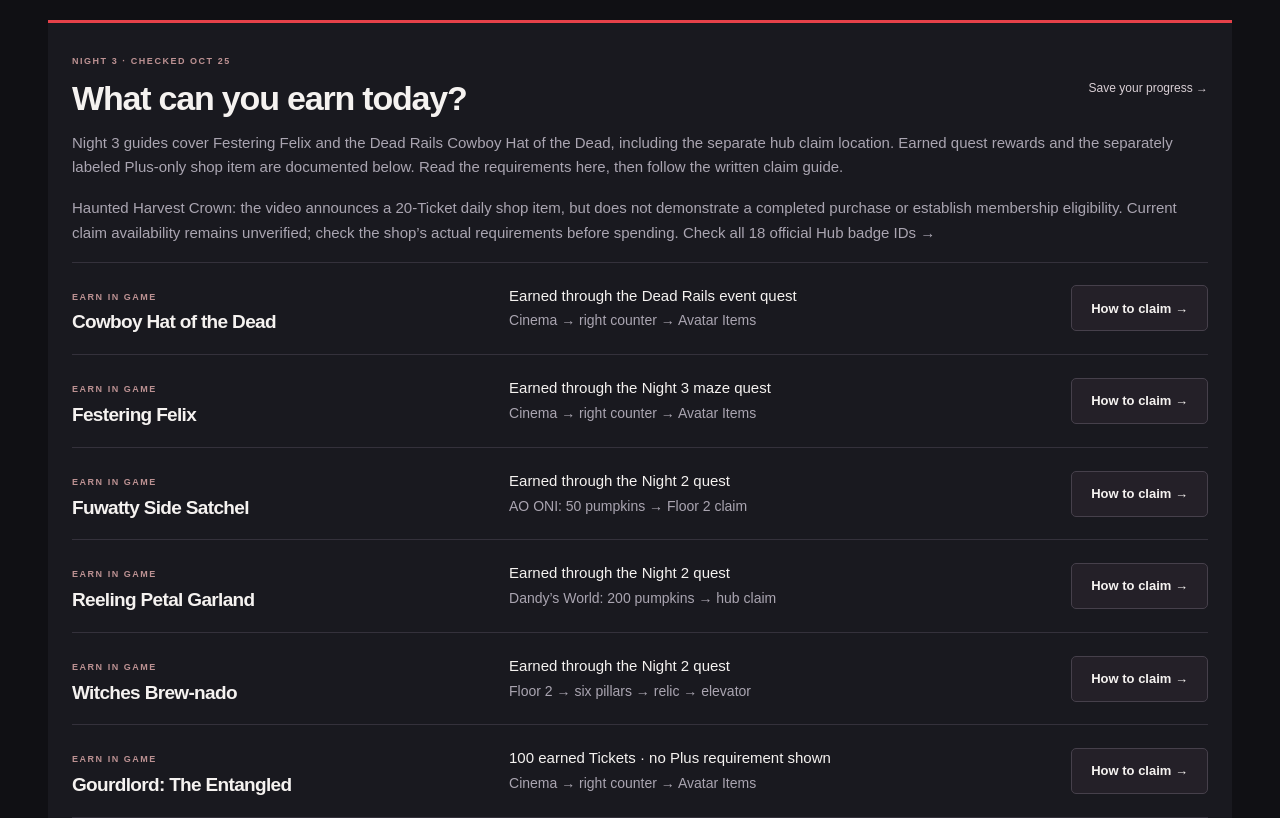
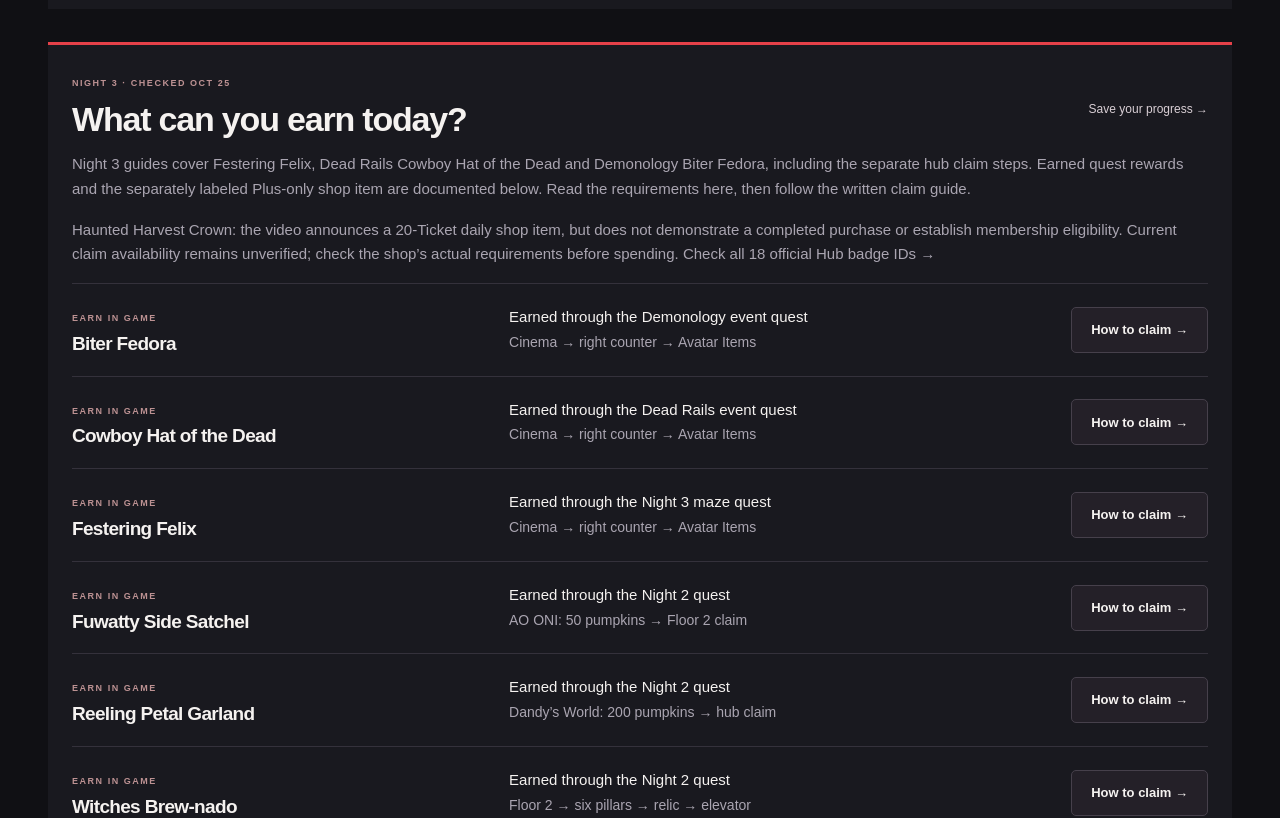
Before and after one commit to richardharmer/roblox-the-hollow, a Next.js app: page / in a window 1280 px wide. Shown: the part 1240-2058 px from the top of the page. Built offline with nearby package versions, Linux system fonts and the light colour scheme.

Commit message:
补充恶魔学六件遗物任务与礼帽领取攻略

```diff
--- /dev/null
+++ b/research/demonology-review-2026-10-25.md
@@ -0,0 +1,5 @@
+# Demonology — October 25
+
+Original WaffleTrades https://www.youtube.com/watch?v=83Z9EoqsLuw (October 25). Read full native transcript 0:00–3:07. Inspected frames 1:15 three-lamp objective, 1:47 moving ring, 2:42 skull carried with altar count 5/6, 2:59 portal transition, 3:04 hub Claim display at green-lit entrance. Six relic mechanisms, ritual and portal published REPORTED. Visible Claim prompt does not prove avatar-inventory delivery. No account playtest or Ticket amount asserted.
+
+Official Hub badge API this round: 18 enabled records including Biter Fedora 3255111880715709, Universe 10770728771. Ticket issue topic remains 29 posts, latest October 24 17:30 UTC. Search found no primary valid redeem-code evidence; similarly named games and puzzle combinations excluded.
--- a/src/app/page.tsx
+++ b/src/app/page.tsx
@@ -101,7 +101,7 @@ export default function Home() {
             Know how to claim it.
           </p>
           <p className="hero-caption">
-            Night 3 guides: solve the grave puzzle for Festering Felix, or complete Dead Rails Edison’s Revenge and claim Cowboy Hat of the Dead. Night 1 and Night 2 guides are also available. Written steps, Tickets costs and Plus restrictions are all here.
+            Night 3 guides: solve the grave puzzle for Festering Felix, complete Dead Rails Edison’s Revenge for Cowboy Hat of the Dead, or collect six Demonology relics for Biter Fedora. Night 1 and Night 2 guides are also available. Written steps, Tickets costs and Plus restrictions are all here.
           </p>
           <div className="hero-actions">
             <Link href="/rewards/#reward-board" className="button primary">
--- a/src/components/player-guide.tsx
+++ b/src/components/player-guide.tsx
@@ -37,7 +37,7 @@ export function RewardBoard({ compact = false }: { compact?: boolean }) {
         </Link>
       </div>
       <p>
-        Night 3 guides cover Festering Felix and the Dead Rails Cowboy Hat of the Dead, including the separate hub claim location. Earned quest rewards and the separately labeled Plus-only shop item are documented below. Read the requirements here,
+        Night 3 guides cover Festering Felix, Dead Rails Cowboy Hat of the Dead and Demonology Biter Fedora, including the separate hub claim steps. Earned quest rewards and the separately labeled Plus-only shop item are documented below. Read the requirements here,
         then follow the written claim guide.
       </p>
       <p>Haunted Harvest Crown: the video announces a 20-Ticket daily shop item, but does not demonstrate a completed purchase or establish membership eligibility. Current claim availability remains unverified; check the shop’s actual requirements before spending. <Link href="/badges/">Check all {hollowBadges.length} official Hub badge IDs →</Link></p>
--- a/src/data/badges.json
+++ b/src/data/badges.json
@@ -367,9 +367,10 @@
     "id": "badge-3255111880715709",
     "slug": "badge-3255111880715709",
     "name": "Biter Fedora",
-    "description": "Official badge identity confirmed in The Hollow universe. The API description is empty; claim steps, price, eligibility and avatar-item delivery remain unverified.",
+    "description": "Official Hub badge identity confirmed. Separate community video documents Demonology’s six relics, ritual, portal and hub Claim display.",
     "verificationLevel": "CONFIRMED",
     "sources": [
+      "waffle-demonology",
       "official-hollow-badges"
     ],
     "firstSeenAt": "2026-10-25",
@@ -381,9 +382,12 @@
     "badgeId": 3255111880715709,
     "universeId": 10770728771,
     "enabled": true,
-    "claimInstructionsEvidence": "UNVERIFIED",
+    "claimInstructionsEvidence": "REPORTED",
     "robloxUrl": "https://www.roblox.com/badges/3255111880715709/",
-    "requirements": []
+    "requirements": [
+      "Complete the Demonology event ritual and portal, then use the hub Claim display."
+    ],
+    "relatedRewardSlug": "biter-fedora"
   },
   {
     "id": "badge-3557398016002690",
--- a/src/data/quests.json
+++ b/src/data/quests.json
@@ -1,4 +1,65 @@
 [
+  {
+    "verificationLevel": "REPORTED",
+    "firstSeenAt": "2026-10-25",
+    "lastVerifiedAt": "2026-10-25",
+    "updatedAt": "2026-10-25",
+    "publishDetail": true,
+    "image": null,
+    "gameId": "the-hollow-2026",
+    "sources": [
+      "waffle-demonology",
+      "official-hollow-badges"
+    ],
+    "id": "demonology-six-relics",
+    "slug": "demonology-six-relics",
+    "name": "Demonology: six relics, ritual and Biter Fedora",
+    "description": "Collect the mirror, lantern, book, hourglass, lock and skull; complete the ritual and portal, then claim Biter Fedora in the hub.",
+    "steps": [
+      "In Demonology, click The Hollow sticky notes at the top right and load into the event game. Follow the red marker on the compass at the top of the screen to find the altar. Avoid the monster while collecting the six relics.",
+      "Mirror: follow the mirror as it jumps between pedestals until you can collect it. In the recording it turns purple when obtained. Pick it up, equip it and bring it back to the altar.",
+      "Lantern: pick up the spectral flame and light the three lamps by holding the interaction key (E in the recording). Collect the lantern that appears in the middle and return it to the altar.",
+      "Book: interact with and read each sign in the area. Reading the final sign spawns the book; collect it and bring it to the altar.",
+      "Hourglass: stand inside the moving circle and walk with it. Stay inside until its progress indicator fills, then collect the hourglass and return it to the altar.",
+      "Lock: find the locked fence, then search nearby containers for a lockpick. Use it on the lock and click when the moving cursor is on the red segment of the minigame. Collect the lock relic and return it to the altar. The lockpick container in the video is an example, not a guaranteed spawn for every run.",
+      "Skull: pick up the shovel, dig the fresh grave, retrieve the skull and return it to the altar. Check that all six relics have been placed; carrying the final relic is not enough.",
+      "Begin the ritual, let the cutscene finish and walk into the portal. The creator reports receiving the Demonology event badge at this point.",
+      "Return to The Hollow hub on the same account. Look to the left for the Biter Fedora display by the green-lit entrance and interact with Claim. Check your avatar inventory afterward. The recording shows the Claim prompt; successful inventory delivery has not been independently tested here."
+    ],
+    "tips": [
+      "Return each relic to the altar and use the on-screen counter to check progress. The recording shows separate carried-item and altar-placement states.",
+      "Use the red compass marker to orient yourself; no fixed map route or guaranteed completion time is established.",
+      "No Ticket purchase or Plus requirement appears in the recorded quest route."
+    ],
+    "troubleshooting": [
+      "Ritual unavailable: check that all six relics were placed on the altar, including the skull.",
+      "Hourglass not appearing: stay inside the moving circle until progress completes. For the lantern, light all three lamps.",
+      "After the ritual, enter the portal before leaving. Then visit the hub Claim display; earning a badge and receiving an avatar item are separate checks."
+    ],
+    "estimatedMinutes": null,
+    "prerequisites": [
+      "Access to the Demonology Hollow event mode.",
+      "Original video reviewed October 25; community-recorded walkthrough, not an account playtest."
+    ],
+    "videoChapters": [
+      {
+        "label": "0:09 — Event mode, compass and altar",
+        "url": "https://www.youtube.com/watch?v=83Z9EoqsLuw&t=9s"
+      },
+      {
+        "label": "0:48 — Mirror, lantern and book",
+        "url": "https://www.youtube.com/watch?v=83Z9EoqsLuw&t=48s"
+      },
+      {
+        "label": "1:38 — Hourglass, lock and skull",
+        "url": "https://www.youtube.com/watch?v=83Z9EoqsLuw&t=98s"
+      },
+      {
+        "label": "2:42 — Ritual, portal and hub Claim",
+        "url": "https://www.youtube.com/watch?v=83Z9EoqsLuw&t=162s"
+      }
+    ]
+  },
   {
     "verificationLevel": "REPORTED",
     "firstSeenAt": "2026-10-25",
--- a/src/data/rewards.json
+++ b/src/data/rewards.json
@@ -1,4 +1,44 @@
 [
+  {
+    "verificationLevel": "REPORTED",
+    "firstSeenAt": "2026-10-25",
+    "lastVerifiedAt": "2026-10-25",
+    "updatedAt": "2026-10-25",
+    "publishDetail": true,
+    "image": null,
+    "gameId": "the-hollow-2026",
+    "sources": [
+      "waffle-demonology",
+      "official-hollow-badges"
+    ],
+    "id": "biter-fedora",
+    "slug": "biter-fedora",
+    "name": "Biter Fedora",
+    "description": "Complete Demonology’s six-relic ritual, enter the portal and use the Biter Fedora Claim display on the left side of The Hollow hub.",
+    "steps": [
+      "In Demonology, click The Hollow sticky notes at the top right and load into the event game. Follow the red marker on the compass at the top of the screen to find the altar. Avoid the monster while collecting the six relics.",
+      "Mirror: follow the mirror as it jumps between pedestals until you can collect it. In the recording it turns purple when obtained. Pick it up, equip it and bring it back to the altar.",
+      "Lantern: pick up the spectral flame and light the three lamps by holding the interaction key (E in the recording). Collect the lantern that appears in the middle and return it to the altar.",
+      "Book: interact with and read each sign in the area. Reading the final sign spawns the book; collect it and bring it to the altar.",
+      "Hourglass: stand inside the moving circle and walk with it. Stay inside until its progress indicator fills, then collect the hourglass and return it to the altar.",
+      "Lock: find the locked fence, then search nearby containers for a lockpick. Use it on the lock and click when the moving cursor is on the red segment of the minigame. Collect the lock relic and return it to the altar. The lockpick container in the video is an example, not a guaranteed spawn for every run.",
+      "Skull: pick up the shovel, dig the fresh grave, retrieve the skull and return it to the altar. Check that all six relics have been placed; carrying the final relic is not enough.",
+      "Begin the ritual, let the cutscene finish and walk into the portal. The creator reports receiving the Demonology event badge at this point.",
+      "Return to The Hollow hub on the same account. Look to the left for the Biter Fedora display by the green-lit entrance and interact with Claim. Check your avatar inventory afterward. The recording shows the Claim prompt; successful inventory delivery has not been independently tested here."
+    ],
+    "questIds": [
+      "demonology-six-relics"
+    ],
+    "catalogItemId": null,
+    "type": "Avatar item",
+    "free": true,
+    "costLabel": "Earned through the Demonology event quest",
+    "availability": "AVAILABLE",
+    "requirements": [
+      "Collect and place all six relics, complete the ritual and enter the portal.",
+      "Return to the hub and use Claim; delivery is video-reported, not independently account-tested."
+    ]
+  },
   {
     "verificationLevel": "REPORTED",
     "firstSeenAt": "2026-10-25",
--- a/src/data/sources.json
+++ b/src/data/sources.json
@@ -778,5 +778,15 @@
     "note": "October 25: full native transcript 0:00–3:01 read. Key frames inspected at 0:24 Investigate the stain; 1:14 bank wheel and example 55434; 2:07 prison key; 2:50 Floor 3 corridor; 2:55 cowboy-hat display. Creator describes completing the train and claiming at the left display. No separate avatar-inventory inspection or account playtest. No Tickets amount inferred.",
     "lastCheckedAt": "2026-10-25",
     "lastSuccessAt": "2026-10-25"
+  },
+  {
+    "id": "waffle-demonology",
+    "name": "WaffleTrades — Demonology six relics and Biter Fedora (full video review)",
+    "url": "https://www.youtube.com/watch?v=83Z9EoqsLuw",
+    "level": "COMMUNITY",
+    "access": "READ",
+    "note": "October 25: full 0:00–3:07 native transcript read; key frames 1:15 three-lamp objective, 1:47 moving ring and progress, 2:42 carried skull with altar count 5/6, 2:59 portal transition, 3:04 hub Claim prompt at green-lit entrance. All six relic tasks and ritual/portal sequence explained in the original video. Claim prompt is visible; avatar inventory was not independently inspected. No Ticket quantity inferred.",
+    "lastCheckedAt": "2026-10-25",
+    "lastSuccessAt": "2026-10-25"
   }
 ]
```
